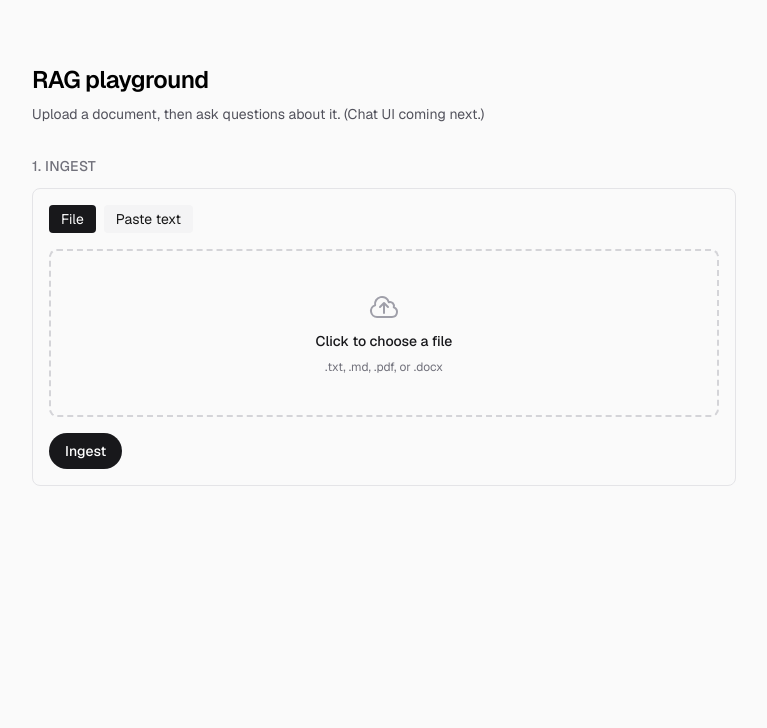
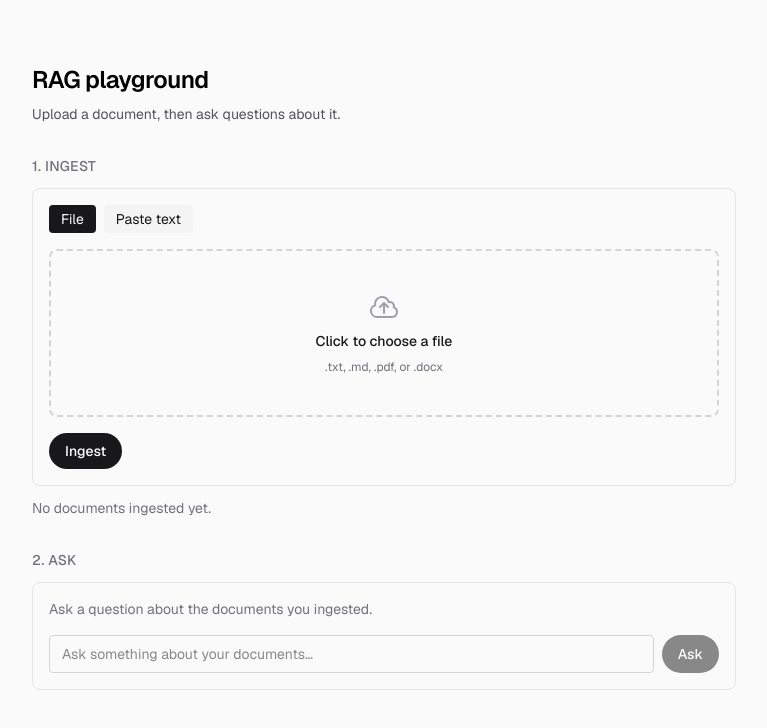
Before and after one commit to zubairumatiya/ragurgitator, a Next.js app: page / in a window 1280 px wide. Shown: the top 728 px of the page, without its empty margins (256-1023 px from the left). Built offline with nearby package versions, Linux system fonts and the light colour scheme.

Commit message:
adding frontend chat, tested, and basic RAG is now working

```diff
--- a/app/api/chat/route.ts
+++ b/app/api/chat/route.ts
@@ -1,16 +1,41 @@
 // ---------------------------------------------------------------------------
 // API route: POST /api/chat
 //
-// Purpose: receive a user question, run the query flow, return the answer.
+// Body: { question: string }
+// Reply: { answer: string, sources: RetrievedChunk[] }
 //
-// Responsibility split:
-//   - parse/validate the request body (the question, maybe chat history)
-//   - delegate to pipeline.ask()
-//   - return { answer, sources } as JSON  (consider streaming later)
-//
-// Streaming the answer back token-by-token is a great learning extension —
-// check the current Next.js streaming-response API in
-// node_modules/next/dist/docs/ before attempting it (AGENTS.md).
-//
-// TODO: implement and export the POST handler.
+// All RAG logic lives in pipeline.ask — this route just translates HTTP.
 // ---------------------------------------------------------------------------
+import { ask } from "@/lib/rag/pipeline";
+
+export async function POST(request: Request) {
+  let body: unknown;
+  try {
+    body = await request.json();
+  } catch {
+    return Response.json(
+      { error: "Expected a JSON body." },
+      { status: 400 },
+    );
+  }
+
+  const question =
+    typeof body === "object" && body !== null && "question" in body
+      ? (body as { question: unknown }).question
+      : undefined;
+
+  if (typeof question !== "string" || !question.trim()) {
+    return Response.json(
+      { error: "Provide a non-empty `question` string." },
+      { status: 400 },
+    );
+  }
+
+  try {
+    const result = await ask(question);
+    return Response.json(result);
+  } catch (err) {
+    const message = err instanceof Error ? err.message : "Chat failed.";
+    return Response.json({ error: message }, { status: 500 });
+  }
+}
--- a/app/components/ChatWindow.tsx
+++ b/app/components/ChatWindow.tsx
@@ -1,14 +1,97 @@
 // ---------------------------------------------------------------------------
-// UI: the main chat container (Client Component — will need "use client").
+// UI: chat container (Client Component).
 //
-// Responsibility:
-//   - hold conversation state (list of ChatMessage)
-//   - render <MessageList /> + an input box
-//   - on submit, POST the question to /api/chat and append the response
-//
-// Keep data-fetching logic thin here; this is a presentation component that
-// talks to the /api/chat route, not to lib/rag directly (server-only code
-// must not be imported into a client component).
-//
-// TODO: build the component and its local state.
+// Owns conversation state, posts to /api/chat, renders <MessageList /> + an
+// input box. No direct imports from lib/rag — server-only code stays server.
 // ---------------------------------------------------------------------------
+"use client";
+
+import { useState } from "react";
+import { MessageList, type DisplayMessage } from "@/app/components/MessageList";
+import type { RetrievedChunk } from "@/types/rag";
+
+type ChatResponse =
+  | { answer: string; sources: RetrievedChunk[] }
+  | { error: string };
+
+export function ChatWindow() {
+  const [messages, setMessages] = useState<DisplayMessage[]>([]);
+  const [input, setInput] = useState("");
+  const [loading, setLoading] = useState(false);
+
+  async function action(form: FormData) {
+    const raw = form.get("question");
+    const question = typeof raw === "string" ? raw.trim() : "";
+    if (!question || loading) return;
+
+    const next: DisplayMessage[] = [
+      ...messages,
+      { role: "user", content: question },
+      { role: "assistant", content: "", pending: true },
+    ];
+    setMessages(next);
+    setInput("");
+    setLoading(true);
+
+    try {
+      const res = await fetch("/api/chat", {
+        method: "POST",
+        headers: { "Content-Type": "application/json" },
+        body: JSON.stringify({ question }),
+      });
+      const data = (await res.json()) as ChatResponse;
+
+      setMessages((prev) => {
+        const copy = prev.slice(0, -1);
+        if (!res.ok || "error" in data) {
+          const message =
+            "error" in data ? data.error : `Request failed (${res.status}).`;
+          copy.push({ role: "assistant", content: `Error: ${message}` });
+        } else {
+          copy.push({
+            role: "assistant",
+            content: data.answer,
+            sources: data.sources,
+          });
+        }
+        return copy;
+      });
+    } catch (err) {
+      setMessages((prev) => {
+        const copy = prev.slice(0, -1);
+        copy.push({
+          role: "assistant",
+          content: `Error: ${err instanceof Error ? err.message : "Network error."}`,
+        });
+        return copy;
+      });
+    } finally {
+      setLoading(false);
+    }
+  }
+
+  return (
+    <div className="flex flex-col gap-4 rounded-lg border border-zinc-200 dark:border-zinc-800 p-4">
+      <MessageList messages={messages} />
+
+      <form action={action} className="flex gap-2">
+        <input
+          type="text"
+          name="question"
+          value={input}
+          onChange={(e) => setInput(e.target.value)}
+          disabled={loading}
+          placeholder="Ask something about your documents…"
+          className="flex-1 rounded border border-zinc-300 dark:border-zinc-700 bg-transparent px-3 py-2 text-sm"
+        />
+        <button
+          type="submit"
+          disabled={loading || !input.trim()}
+          className="rounded-full bg-zinc-900 px-4 py-2 text-sm font-medium text-white disabled:opacity-50 dark:bg-zinc-100 dark:text-black"
+        >
+          {loading ? "Asking…" : "Ask"}
+        </button>
+      </form>
+    </div>
+  );
+}
--- /dev/null
+++ b/app/components/DocumentList.tsx
@@ -0,0 +1,73 @@
+// ---------------------------------------------------------------------------
+// UI: lists documents currently in the in-memory vector store.
+//
+// Fetches on mount and re-fetches when FileUpload dispatches the
+// `rag:ingested` window event after a successful upload.
+// ---------------------------------------------------------------------------
+"use client";
+
+import { useEffect, useState } from "react";
+import type { IngestedDocument } from "@/lib/rag/vectorStore";
+
+export const RAG_INGESTED_EVENT = "rag:ingested";
+
+export function DocumentList() {
+  const [docs, setDocs] = useState<IngestedDocument[] | null>(null);
+  const [error, setError] = useState<string | null>(null);
+
+  useEffect(() => {
+    let alive = true;
+
+    async function load() {
+      try {
+        const res = await fetch("/api/documents");
+        const data = (await res.json()) as
+          | { documents: IngestedDocument[] }
+          | { error: string };
+        if (!alive) return;
+        if (!res.ok || "error" in data) {
+          setError("error" in data ? data.error : `Request failed (${res.status}).`);
+          return;
+        }
+        setError(null);
+        setDocs(data.documents);
+      } catch (err) {
+        if (!alive) return;
+        setError(err instanceof Error ? err.message : "Network error.");
+      }
+    }
+
+    load();
+    window.addEventListener(RAG_INGESTED_EVENT, load);
+    return () => {
+      alive = false;
+      window.removeEventListener(RAG_INGESTED_EVENT, load);
+    };
+  }, []);
+
+  if (error) {
+    return <p className="text-sm text-red-600 dark:text-red-400">{error}</p>;
+  }
+  if (docs === null) {
+    return <p className="text-sm text-zinc-500">Loading…</p>;
+  }
+  if (docs.length === 0) {
+    return <p className="text-sm text-zinc-500">No documents ingested yet.</p>;
+  }
+
+  return (
+    <ul className="flex flex-col divide-y divide-zinc-200 dark:divide-zinc-800 rounded-lg border border-zinc-200 dark:border-zinc-800">
+      {docs.map((d) => (
+        <li
+          key={d.id}
+          className="flex items-center justify-between gap-4 px-3 py-2 text-sm"
+        >
+          <span className="truncate font-mono">{d.fileName}</span>
+          <span className="shrink-0 text-xs text-zinc-500">
+            {d.chunkCount} chunk{d.chunkCount === 1 ? "" : "s"}
+          </span>
+        </li>
+      ))}
+    </ul>
+  );
+}
--- a/app/components/FileUpload.tsx
+++ b/app/components/FileUpload.tsx
@@ -8,6 +8,7 @@
 "use client";
 
 import { useState } from "react";
+import { RAG_INGESTED_EVENT } from "@/app/components/DocumentList";
 
 type Status =
   | { kind: "idle" }
@@ -57,6 +58,7 @@ export function FileUpload() {
       }
       setStatus({ kind: "success", chunksAdded: data.chunksAdded, label });
       setPickedFileName(null);
+      window.dispatchEvent(new Event(RAG_INGESTED_EVENT));
     } catch (err) {
       setStatus({
         kind: "error",
--- a/app/components/MessageList.tsx
+++ b/app/components/MessageList.tsx
@@ -1,10 +1,97 @@
 // ---------------------------------------------------------------------------
 // UI: renders the list of chat messages.
 //
-// Responsibility: pure presentation. Takes messages as props and renders
-// user vs assistant bubbles. Good place to also render the "sources" /
-// citations returned alongside an answer so you can see WHICH chunks the
-// model used (very useful for debugging retrieval quality).
-//
-// TODO: build the presentational component (props in, JSX out, no fetching).
+// Pure presentation — props in, JSX out. Assistant messages can carry their
+// retrieved sources so you can see which chunks the model leaned on.
 // ---------------------------------------------------------------------------
+"use client";
+
+import { useState } from "react";
+import type { ChatMessage, RetrievedChunk } from "@/types/rag";
+
+export type DisplayMessage = ChatMessage & {
+  sources?: RetrievedChunk[];
+  pending?: boolean;
+};
+
+export function MessageList({ messages }: { messages: DisplayMessage[] }) {
+  if (messages.length === 0) {
+    return (
+      <p className="text-sm text-zinc-500">
+        Ask a question about the documents you ingested.
+      </p>
+    );
+  }
+
+  return (
+    <ul className="flex flex-col gap-4">
+      {messages.map((m, i) => (
+        <li
+          key={i}
+          className={`flex flex-col gap-2 ${
+            m.role === "user" ? "items-end" : "items-start"
+          }`}
+        >
+          <div
+            className={`max-w-[85%] whitespace-pre-wrap rounded-2xl px-4 py-2 text-sm ${
+              m.role === "user"
+                ? "bg-zinc-900 text-white dark:bg-zinc-100 dark:text-black"
+                : "bg-zinc-100 text-zinc-900 dark:bg-zinc-800 dark:text-zinc-100"
+            }`}
+          >
+            {m.pending ? (
+              <span className="italic text-zinc-500">Thinking…</span>
+            ) : (
+              m.content
+            )}
+          </div>
+
+          {m.role === "assistant" && m.sources && m.sources.length > 0 && (
+            <details className="w-full max-w-[85%] text-xs text-zinc-600 dark:text-zinc-400">
+              <summary className="cursor-pointer select-none">
+                {m.sources.length} source
+                {m.sources.length === 1 ? "" : "s"}
+              </summary>
+              <ol className="mt-2 flex flex-col gap-2">
+                {m.sources.map((s, j) => (
+                  <SourceCard key={j} source={s} />
+                ))}
+              </ol>
+            </details>
+          )}
+        </li>
+      ))}
+    </ul>
+  );
+}
+
+function SourceCard({ source }: { source: RetrievedChunk }) {
+  const [expanded, setExpanded] = useState(false);
+  const { chunk } = source.chunk;
+
+  return (
+    <li>
+      <button
+        type="button"
+        onClick={() => setExpanded((v) => !v)}
+        aria-expanded={expanded}
+        className="w-full text-left rounded border border-zinc-200 dark:border-zinc-800 p-2 hover:bg-zinc-50 dark:hover:bg-zinc-900 cursor-pointer"
+      >
+        <div className="font-mono text-[11px] text-zinc-500">
+          <div className="truncate">{chunk.documentId}</div>
+          <div className="mt-0.5 flex justify-between gap-2">
+            <span>position {chunk.position}</span>
+            <span>score {source.score.toFixed(3)}</span>
+          </div>
+        </div>
+        <p
+          className={`mt-1 whitespace-pre-wrap ${
+            expanded ? "" : "line-clamp-4"
+          }`}
+        >
+          {chunk.text}
+        </p>
+      </button>
+    </li>
+  );
+}
--- a/app/page.tsx
+++ b/app/page.tsx
@@ -1,3 +1,5 @@
+import { ChatWindow } from "@/app/components/ChatWindow";
+import { DocumentList } from "@/app/components/DocumentList";
 import { FileUpload } from "@/app/components/FileUpload";
 
 export default function Home() {
@@ -9,7 +11,7 @@ export default function Home() {
             RAG playground
           </h1>
           <p className="text-sm text-zinc-600 dark:text-zinc-400">
-            Upload a document, then ask questions about it. (Chat UI coming next.)
+            Upload a document, then ask questions about it.
           </p>
         </header>
 
@@ -18,6 +20,14 @@ export default function Home() {
             1. Ingest
           </h2>
           <FileUpload />
+          <DocumentList />
+        </section>
+
+        <section className="flex flex-col gap-3">
+          <h2 className="text-sm font-medium uppercase tracking-wide text-zinc-500">
+            2. Ask
+          </h2>
+          <ChatWindow />
         </section>
       </main>
     </div>
--- a/lib/rag/pipeline.ts
+++ b/lib/rag/pipeline.ts
@@ -12,10 +12,9 @@
 // ---------------------------------------------------------------------------
 import { chunkDocument } from "@/lib/rag/chunker";
 import { embedTexts } from "@/lib/rag/embeddings";
-import { generateAnswer } from "@/lib/rag/generator";
 import { loadDocument, type LoadInput } from "@/lib/rag/loader";
 import { retrieve } from "@/lib/rag/retriever";
-import { upsert } from "@/lib/rag/vectorStore";
+import { registerDocument, upsert } from "@/lib/rag/vectorStore";
 import type { EmbeddedChunk, RetrievedChunk } from "@/types/rag";
 
 export async function ingest(input: LoadInput): Promise<{ chunksAdded: number }> {
@@ -41,6 +40,16 @@ export async function ingest(input: LoadInput): Promise<{ chunksAdded: number }>
   }));
   await upsert(embedded);
 
+  await Promise.all(
+    documents.map((doc, i) =>
+      registerDocument({
+        id: doc.id,
+        fileName: doc.metadata.fileName,
+        chunkCount: chunksPerDoc[i].length,
+      }),
+    ),
+  );
+
   console.log(
     `[rag:pipeline] ingest done: ${embedded.length} chunks in ${Math.round(performance.now() - t0)}ms`,
   );
@@ -51,6 +60,6 @@ export async function ask(
   question: string,
 ): Promise<{ answer: string; sources: RetrievedChunk[] }> {
   const sources = await retrieve(question);
-  const answer = await generateAnswer(question, sources);
+  const answer = `Retrieved ${sources.length} chunk${sources.length === 1 ? "" : "s"}. Generation is disabled — expand "sources" to inspect retrieval.`;
   return { answer, sources };
 }
--- a/lib/rag/vectorStore.ts
+++ b/lib/rag/vectorStore.ts
@@ -11,6 +11,15 @@ import type { EmbeddedChunk, RetrievedChunk } from "@/types/rag";
 // Lives in RAM for the lifetime of the process. Not shared across instances,
 // not persisted — see the module header.
 const store: EmbeddedChunk[] = [];
+
+export type IngestedDocument = {
+  id: string;
+  fileName: string;
+  chunkCount: number;
+  ingestedAt: number;
+};
+
+const documents = new Map<string, IngestedDocument>();
 
 // Voyage returns unit-length vectors, so cosine similarity is just the dot
 // product — no need to divide by magnitudes, both are already 1.
@@ -36,3 +45,13 @@ export async function query(
     .sort((a, b) => b.score - a.score)
     .slice(0, topK);
 }
+
+export async function registerDocument(
+  doc: Omit<IngestedDocument, "ingestedAt">,
+): Promise<void> {
+  documents.set(doc.id, { ...doc, ingestedAt: Date.now() });
+}
+
+export async function listDocuments(): Promise<IngestedDocument[]> {
+  return [...documents.values()].sort((a, b) => b.ingestedAt - a.ingestedAt);
+}
```
Also changed, not shown: app/api/documents/route.ts (added, +12 -0 lines).
